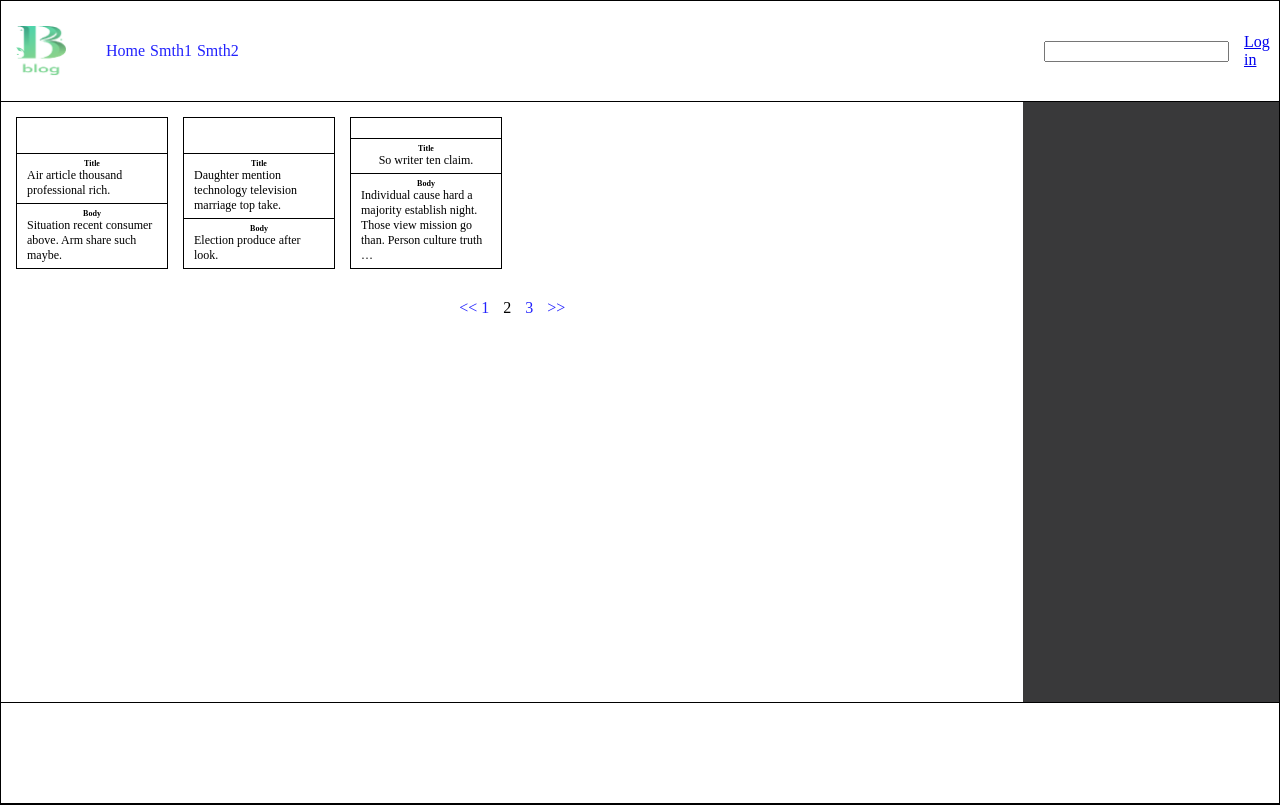
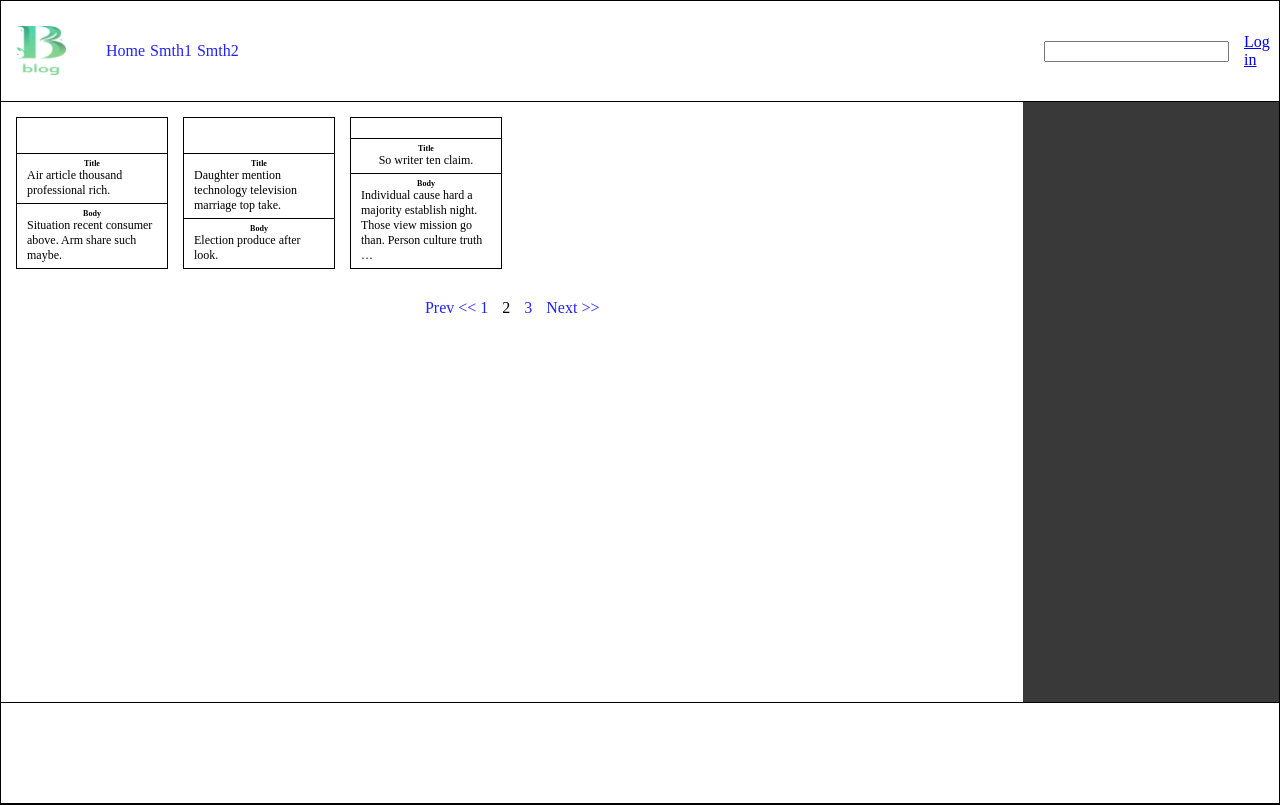
Before and after one commit to CodingNinja619/blog2, a Django app: page /blog/?page=2 in a window 1280 px wide. Run offline with Django 5.2, Linux system fonts and the light colour scheme; data comes from the database, SQL or seed files in the repository.

Commit message:
Refined pagination

```diff
--- a/blog/templates/blog/pagination.html
+++ b/blog/templates/blog/pagination.html
@@ -1,7 +1,8 @@
 <div class="pagination">
     <div class="step-links">
     {% if page_obj.has_previous %}
-        <a class="step-link" href="?page={{page_obj.previous_page_number}}"><<</a>
+        <a class="step-link" href="?page={{page_obj.previous_page_number}}">Prev</a>
+        <a class="step-link" href="?page=1"><<</a>
     {% endif %}
     {% for page in page_obj.elided_page_range %}
 
@@ -14,7 +15,8 @@
         {% endif %}
     {% endfor %}
     {% if page_obj.has_next %}
-            <a class="step-link" href="?page={{page_obj.next_page_number}}">>></a>
+            <a class="step-link" href="?page={{page_obj.next_page_number}}">Next</a>
+            <a class="step-link" href="?page={{page_obj.paginator.num_pages}}">>></a>
     {% endif %}
     </div>
 </div>
```
